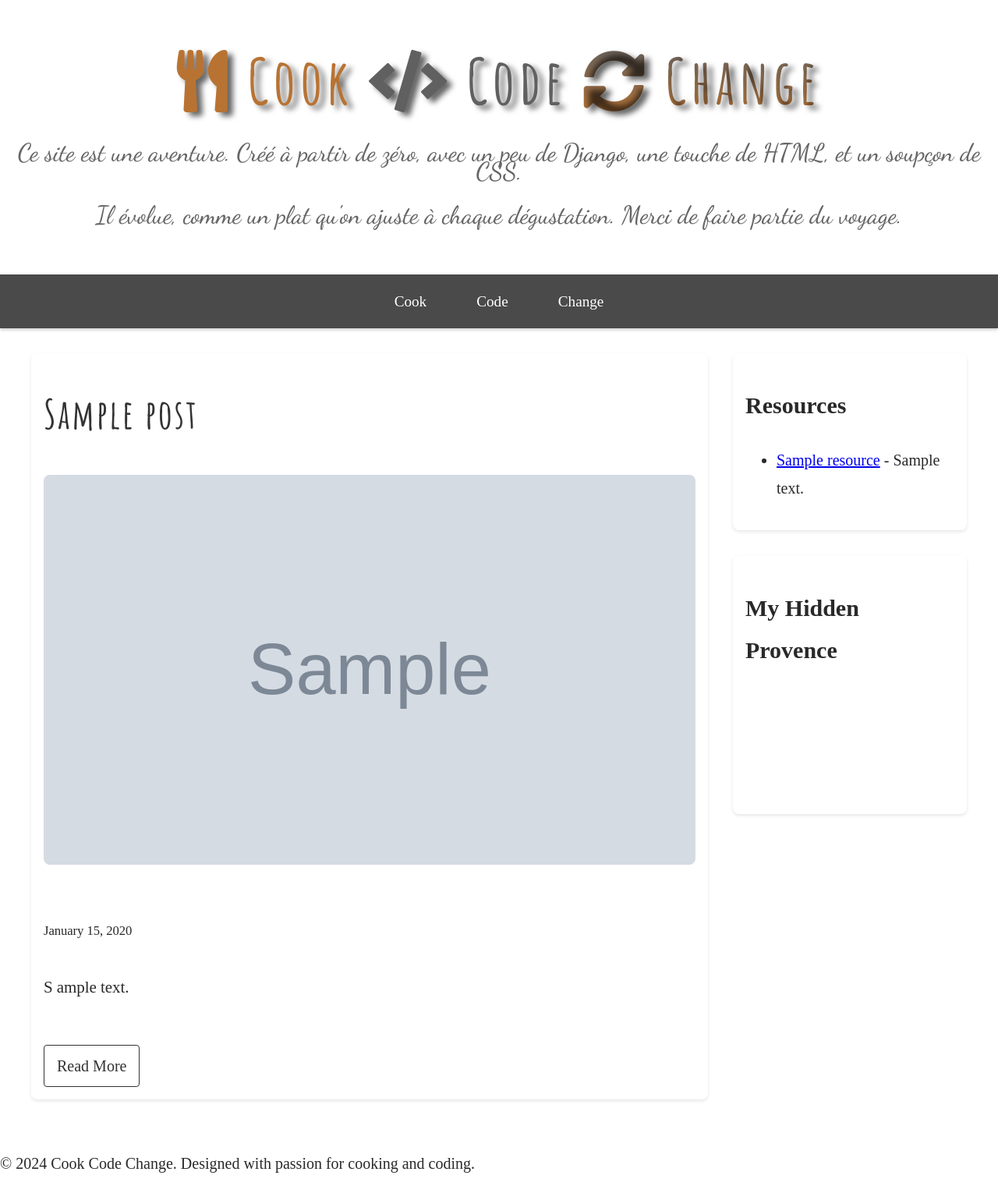
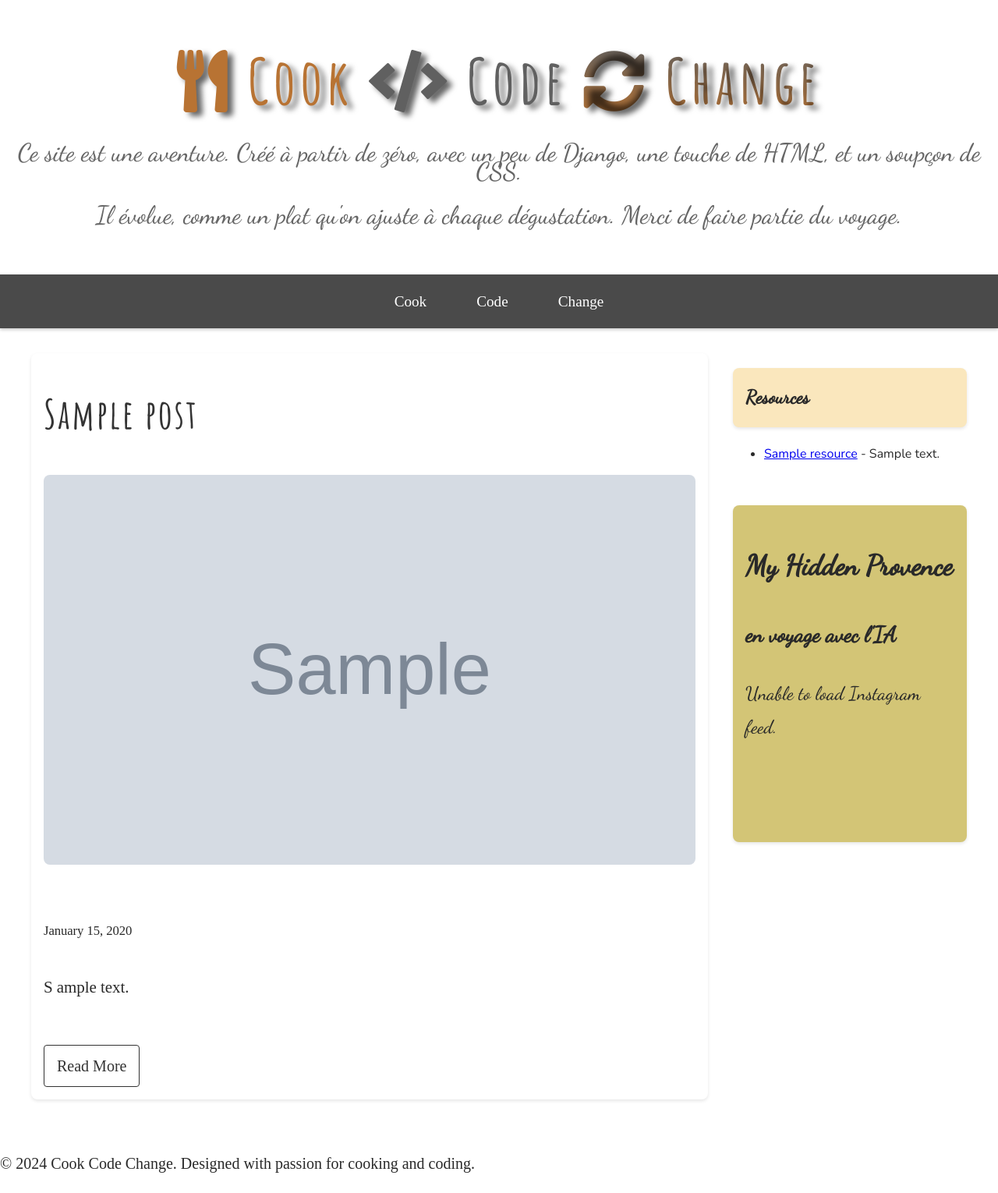
Before and after one commit to MicheleValsania/cook-code-change-blog, a Django app: page / in a window 1280 px wide. Shown: the whole page at 78% size. Run offline with Django 5.2, Linux system fonts and the light colour scheme; tables that the repository leaves empty hold one stand-in row (values such as "Sample post"); grey boxes marked "Sample" are stand-in pictures; some web fonts are replaced.

Commit message:
Added Instagram API integration: - Configured API access token - Added async fetch function for media - Implemented carousel display - Added error handling - Styled Instagram feed section

```diff
--- a/cookcodechange/blog/templates/blog/homepage.html
+++ b/cookcodechange/blog/templates/blog/homepage.html
@@ -3,14 +3,15 @@
 <html lang="en">
 <head>
     <meta charset="UTF-8">
+    <meta http-equiv="Cache-Control" content="no-store">
     <meta name="viewport" content="width=device-width, initial-scale=1.0">
     <title>Cook Code Change</title>
     <meta name="description" content="Cook Code Change - Un blog sulla cucina, la programmazione e il cambiamento">
     <meta name="keywords" content="cooking, coding, lifestyle, blog, recipes, programming">
     <link rel="stylesheet" href="{% static 'css/stylesheet.css' %}">
     <link href="https://fonts.googleapis.com/css2?family=Amatic+SC:wght@700&family=Dancing+Script:wght@500&family=Nunito:wght@400;500;600;700&family=Source+Serif+Pro:wght@400;600&display=swap" rel="stylesheet">
-    <link href="https://cdnjs.cloudflare.com/ajax/libs/font-awesome/5.15.4/css/all.min.css" rel="stylesheet">
-</head>
+    <link href="https://cdnjs.cloudflare.com/ajax/libs/font-awesome/5.15.4/css/all.min.css" rel="stylesheet"></head>
+    <link rel="icon" href="data:,">
 <body>
     <header class="blog-header">
         <div class="header-content">
@@ -85,15 +86,83 @@
 
             <div class="instagram-feed">
                 <h2>My Hidden Provence</h2>
+                <h3>en voyage avec l'IA</h3>
                 <div id="instagram-container">
-                    <!-- Instagram feed content -->
+                    <div class="instagram-loading">
+                        <i class="fas fa-spinner fa-spin"></i>
+                        Loading Instagram feed...
+                    </div>
                 </div>
-            </div>
-        </aside>
-    </main>
+            </aside>
+        </main>
 
     <footer>
         <p>&copy; 2024 Cook Code Change. Designed with passion for cooking and coding.</p>
     </footer>
+    <script>
+        const INSTAGRAM_ACCESS_TOKEN = 'IGAASCPaesD3RBZAE5US3FkTzMwYk9iUEZAMWkNRUUdodzg0NERTQVd0TzlKTW03QlVWc0k5WWZA4R1VDQnRocEtFRzBMSkdYVHF1VENSQlVncVNjZA29VOUp3TUQ3dGQ0ZAE1hbERrT2hTdlp5UEhhWERLTTg0c0p1XzFPMkdmenVBRQZDZD';
+
+        async function fetchInstagramFeed() {
+    try {
+        const response = await fetch(`https://graph.instagram.com/me/media?fields=id,caption,media_type,media_url,permalink&limit=10&access_token=${INSTAGRAM_ACCESS_TOKEN}`);
+        const data = await response.json();
+
+        const container = document.getElementById('instagram-container');
+        if (!container) return;
+
+        container.innerHTML = '';
+        let currentIndex = 0;
+
+        const posts = data.data.filter(post =>
+            post.media_type === 'IMAGE' || post.media_type === 'CAROUSEL_ALBUM'
+        );
+
+        function createPostElement(post) {
+            const div = document.createElement('div');
+            div.className = 'instagram-item';
+
+            const caption = post.caption ?
+                post.caption.split('\n')[0].substring(0, 100) +
+                (post.caption.length > 100 ? '...' : '') :
+                '';
+
+            div.innerHTML = `
+                <a href="${post.permalink}" target="_blank" rel="noopener">
+                    <img src="${post.media_url}" alt="${caption}" loading="lazy">
+                    <div class="caption">
+                        <p>${caption}</p>
+                    </div>
+                </a>
+            `;
+
+            return div;
+        }
+
+        posts.forEach((post, index) => {
+            const element = createPostElement(post);
+            if (index === 0) element.classList.add('active');
+            container.appendChild(element);
+        });
+
+        setInterval(() => {
+            const items = container.getElementsByClassName('instagram-item');
+            items[currentIndex].classList.remove('active');
+            currentIndex = (currentIndex + 1) % items.length;
+            items[currentIndex].classList.add('active');
+        }, 5000); // Change image every 5 seconds
+
+    } catch (error) {
+        console.error('Error fetching Instagram feed:', error);
+        const container = document.getElementById('instagram-container');
+        if (container) {
+            container.innerHTML = '<p>Unable to load Instagram feed.</p>';
+        }
+    }
+}
+
+
+document.addEventListener('DOMContentLoaded', fetchInstagramFeed);
+
+        </script>
 </body>
 </html>
--- a/cookcodechange/static/css/stylesheet.css
+++ b/cookcodechange/static/css/stylesheet.css
@@ -169,26 +169,63 @@
 /* Sidebar */
 .sidebar {
     width: 300px;
+    display: flex;
+    flex-direction: column;
+    gap: 2rem;
 }
 
-.references, .instagram-feed {
-    background: white;
+.references h2{
+    flex: 1;
+    font-family: 'Dancing Script';
+    font-size: 1.5rem;
+    background: rgb(250, 231, 189);
     padding: 1rem;
     border-radius: 8px;
     box-shadow: 0 2px 4px rgba(0,0,0,0.1);
-    margin-bottom: 2rem;
+    max-height: 60vh;
+    overflow-y: auto;
+}
+
+.references li {
+    font-family: 'Nunito', sans-serif;
+    font-size: 1rem;
 }
 
 .instagram-feed {
-    height: 300px;
-    overflow: hidden;
+    font-family: 'Dancing Script';
+    font-size: 1.5rem;
+    height: 400px;
+    background: rgb(211, 197, 118);
+    padding: 1rem;
+    border-radius: 8px;
+    box-shadow: 0 2px 4px rgba(0,0,0,0.1);
 }
 
 #instagram-container {
-    width: 100%;
-    height: calc(100% - 40px); /* Altura menos o título */
+    height: 350px;
+    position: relative;
 }
 
+.instagram-item {
+    position: absolute;
+    top: 0;
+    left: 0;
+    width: 100%;
+    height: 100%;
+    opacity: 0;
+    transition: opacity 1s ease-in-out;
+}
+
+.instagram-item.active {
+    opacity: 1;
+}
+
+.instagram-item img {
+    width: 100%;
+    height: 100%;
+    object-fit: cover;
+    border-radius: 8px;
+}
 /* Images */
 .post-image {
     width: 100%;
@@ -306,11 +343,3 @@
 .wide-post p a:hover, .column p a:hover {
     background-position: 0px 100%;
 }
-
-@media (max-width: 576px) {
-    .wide-post .post-image,
-    .column .post-image,
-    .post-content .post-image {
-        max-height: 300px;  /* altezza ridotta per schermi molto piccoli */
-    }
-}
```
